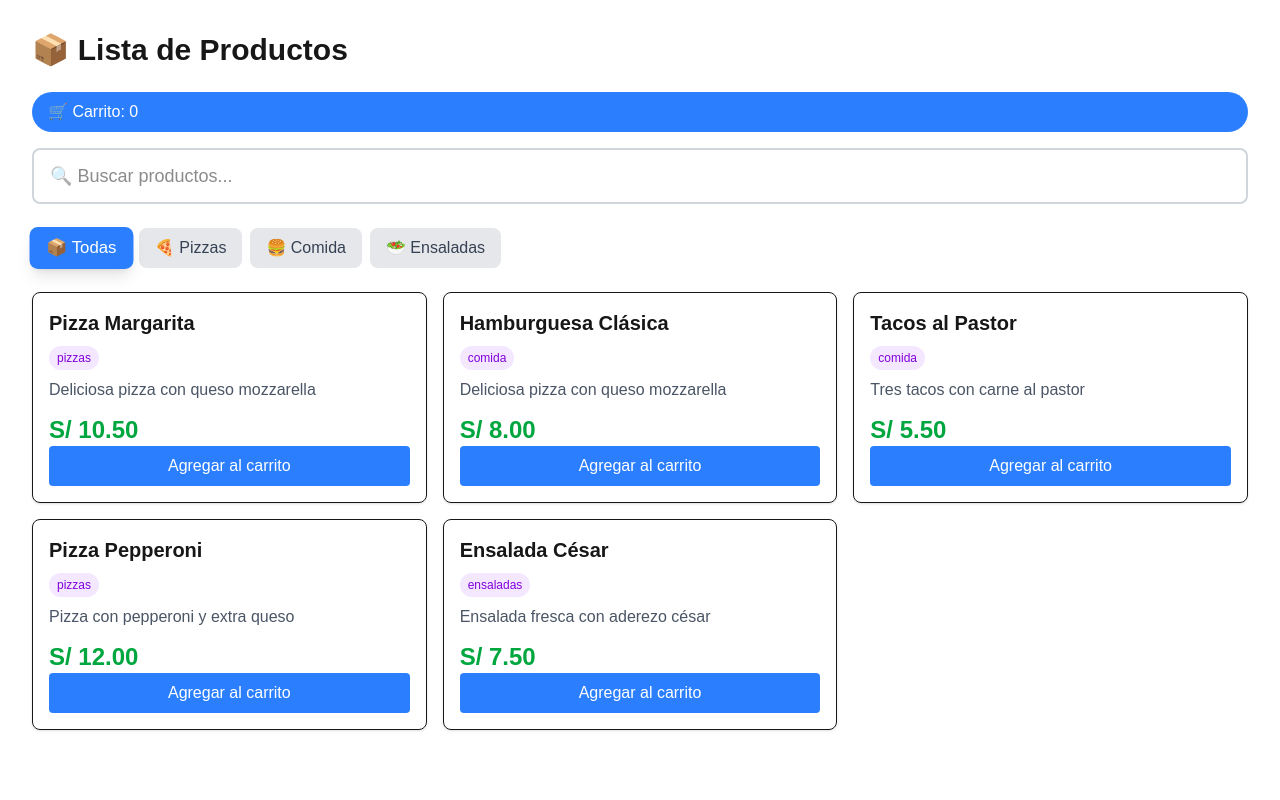
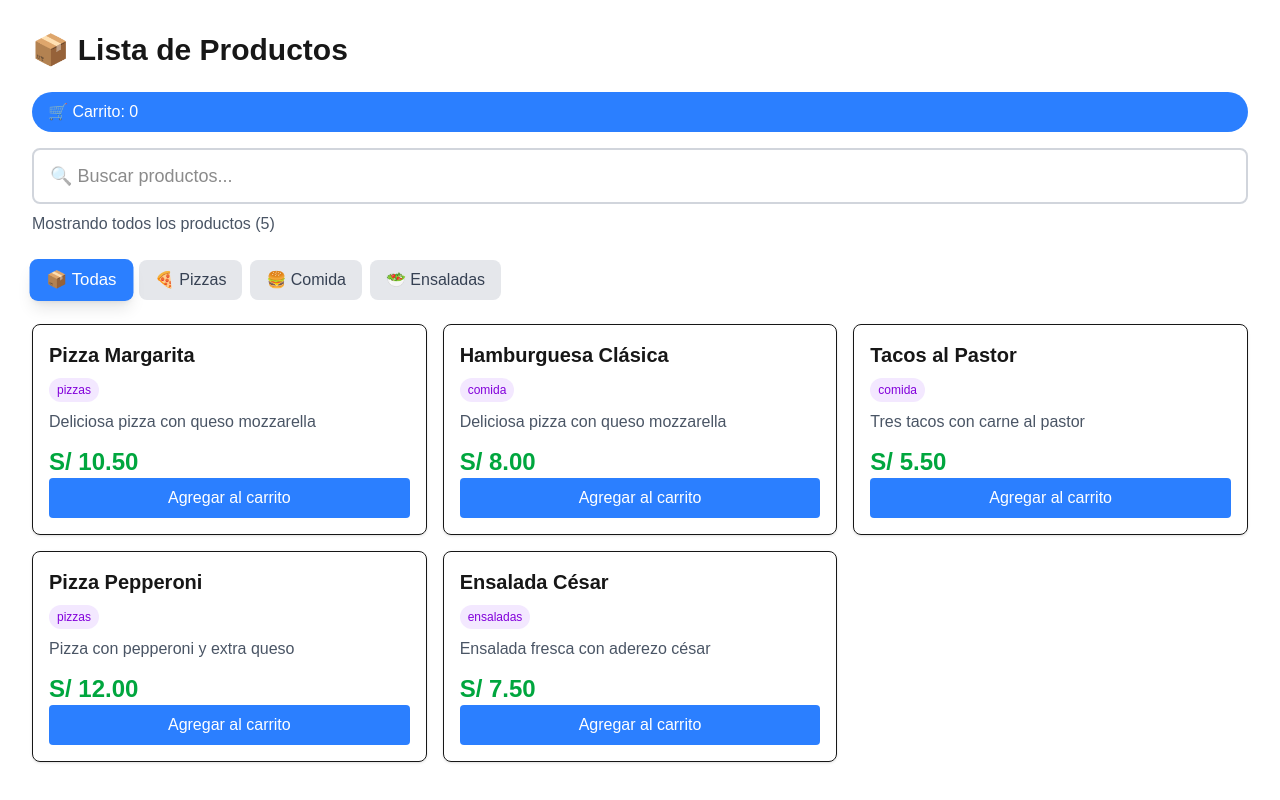
Before and after one commit to grover-dev86/restaurante-pos, a Next.js app: page /productos in a window 1280 px wide. Built offline with nearby package versions, Linux system fonts and the light colour scheme.

Commit message:
feat():lógica texto mostrar cantidad products encontrados

```diff
--- a/src/app/productos/page.tsx
+++ b/src/app/productos/page.tsx
@@ -78,6 +78,12 @@ function ProductPage() {
 		alert(`✅ ${nombreProducto} agregado al carrito`)
 	}
 
+	console.log('=== DEBUG ===')
+	console.log('categoriaSeleccionada: ', categoriaSeleccionada)
+	console.log('busqueda: ', busqueda)
+	console.log('busqueda es vacío? ', !busqueda)
+	console.log('Condición completa: ', categoriaSeleccionada === 'todas' && !busqueda)
+
 	return (
 		<div className='p-8'>
 			<h1 className='text-3xl font-bold mb-6'>
@@ -98,6 +104,13 @@ function ProductPage() {
 					onChange={(e) => setBusqueda(e.target.value)}
 					// sincronizar input con estado (Inputs controlados)
 				/>
+
+				<p className='text-gray-600 mt-2'>
+					{categoriaSeleccionada === 'todas' && !busqueda // !busqueda => si búsqueda está vacía es true
+						? `Mostrando todos los productos (${productosFiltrados.length})`
+						: `Encontrados: ${productosFiltrados.length} de ${productos.length} productos`
+					}
+				</p>
 
 				{busqueda && (
 					<button
```
